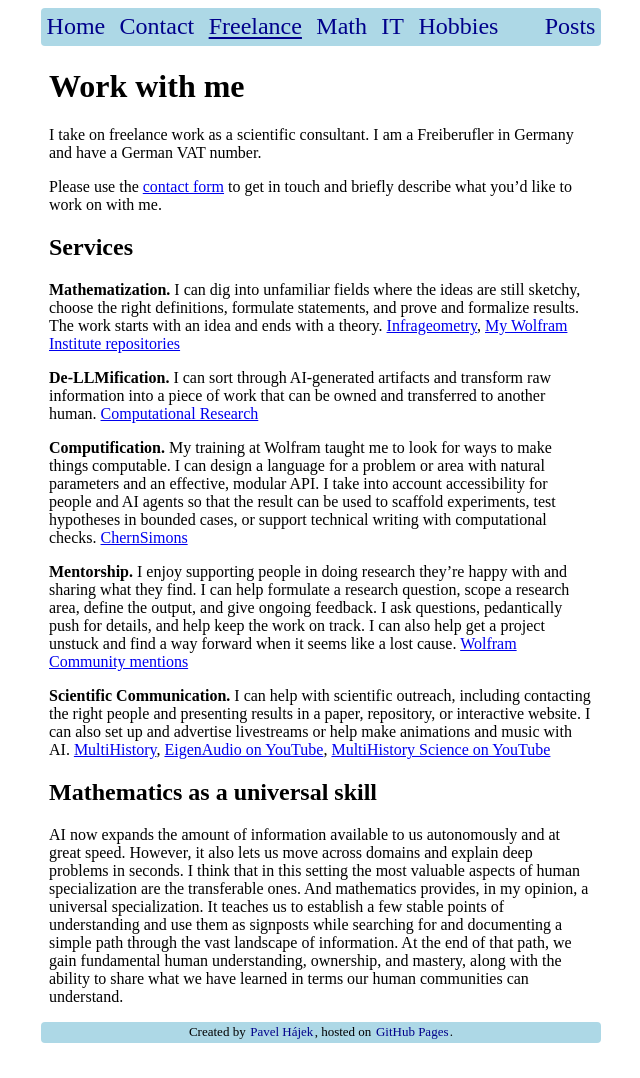
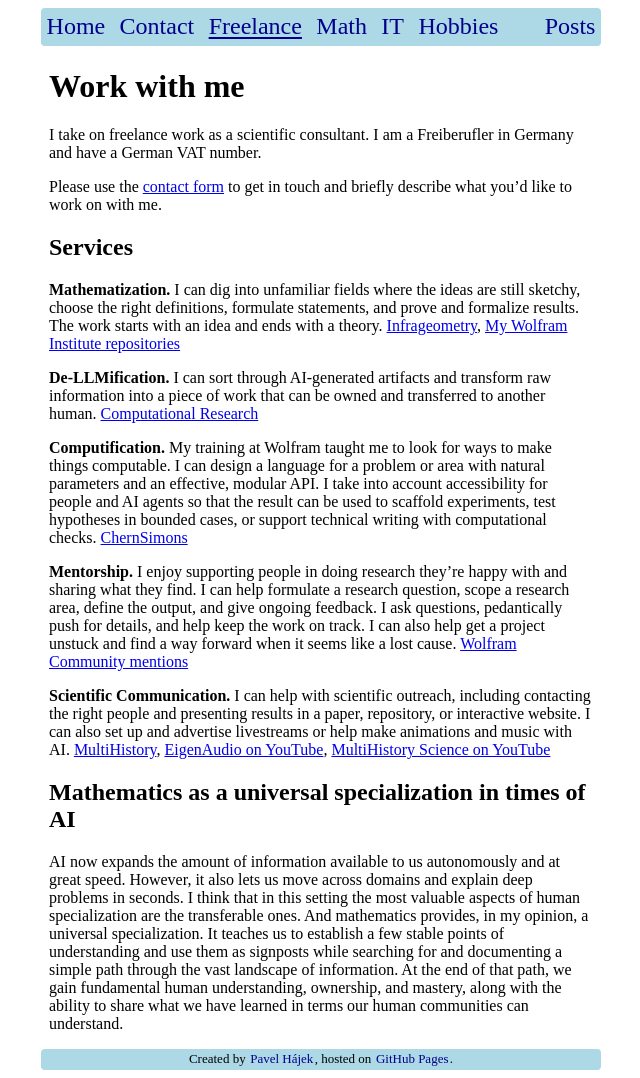
Before and after one commit to p135246/p135246.github.io, a Jekyll site: the page built from WorkWithMe.md, in a window 1280 px wide. Shown: the whole page, without its empty margins (319-959 px from the left). Built offline with Jekyll 4.4.1, drawn with Linux system fonts in a browser that asks for light colours; before the commit the page ends 1051 px from its top, so only the background shows below that.

Commit message:
Update mathematics section heading

```diff
--- a/WorkWithMe.md
+++ b/WorkWithMe.md
@@ -24,7 +24,7 @@ Please use the [contact form][contact] to get in touch and briefly describe what
 
 **Scientific Communication.** I can help with scientific outreach, including contacting the right people and presenting results in a paper, repository, or interactive website. I can also set up and advertise livestreams or help make animations and music with AI. [MultiHistory][multihistory], [EigenAudio on YouTube][eigenaudio], [MultiHistory Science on YouTube][multihistory-youtube]
 
-## Mathematics as a universal skill
+## Mathematics as a universal specialization in times of AI
 
 AI now expands the amount of information available to us autonomously and at great speed. However, it also lets us move across domains and explain deep problems in seconds. I think that in this setting the most valuable aspects of human specialization are the transferable ones. And mathematics provides, in my opinion, a universal specialization. It teaches us to establish a few stable points of understanding and use them as signposts while searching for and documenting a simple path through the vast landscape of information. At the end of that path, we gain fundamental human understanding, ownership, and mastery, along with the ability to share what we have learned in terms our human communities can understand.
 
```
